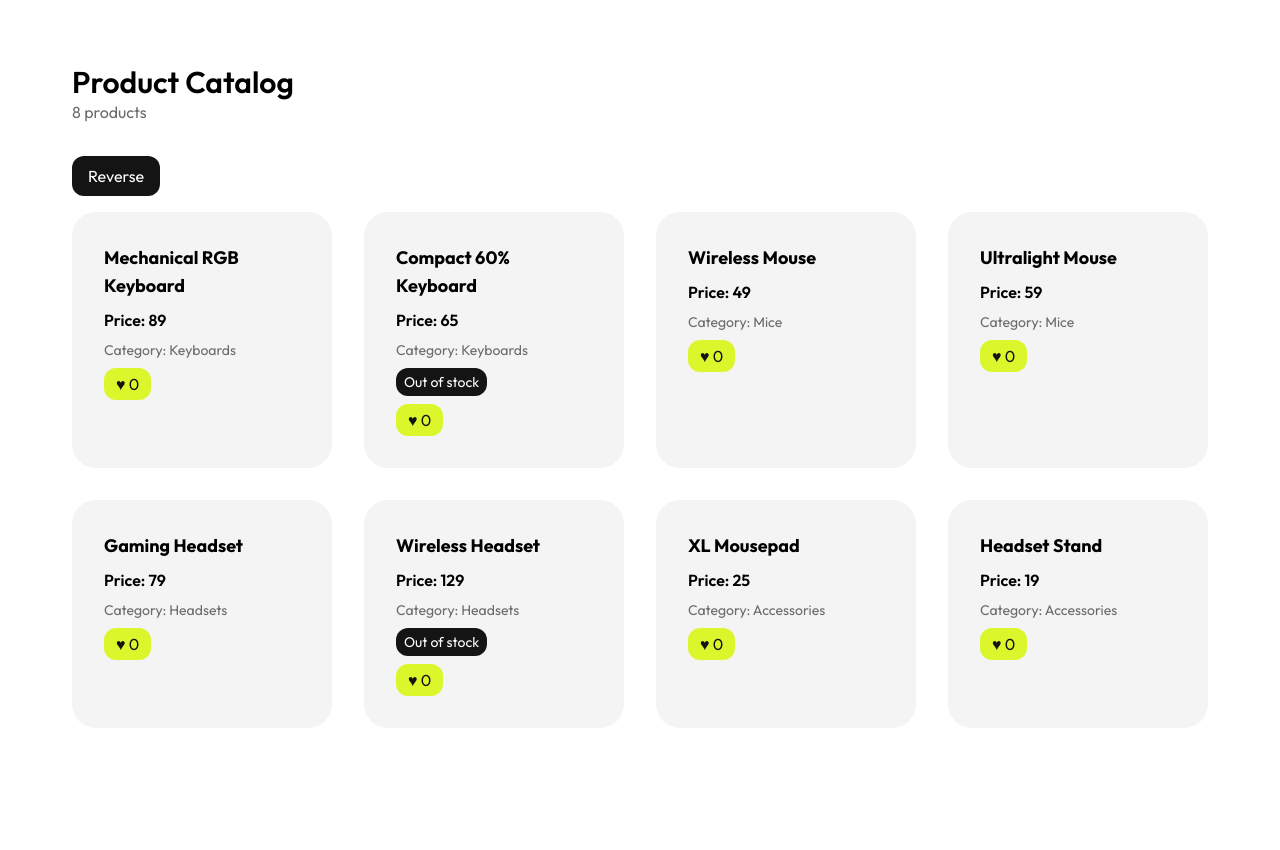
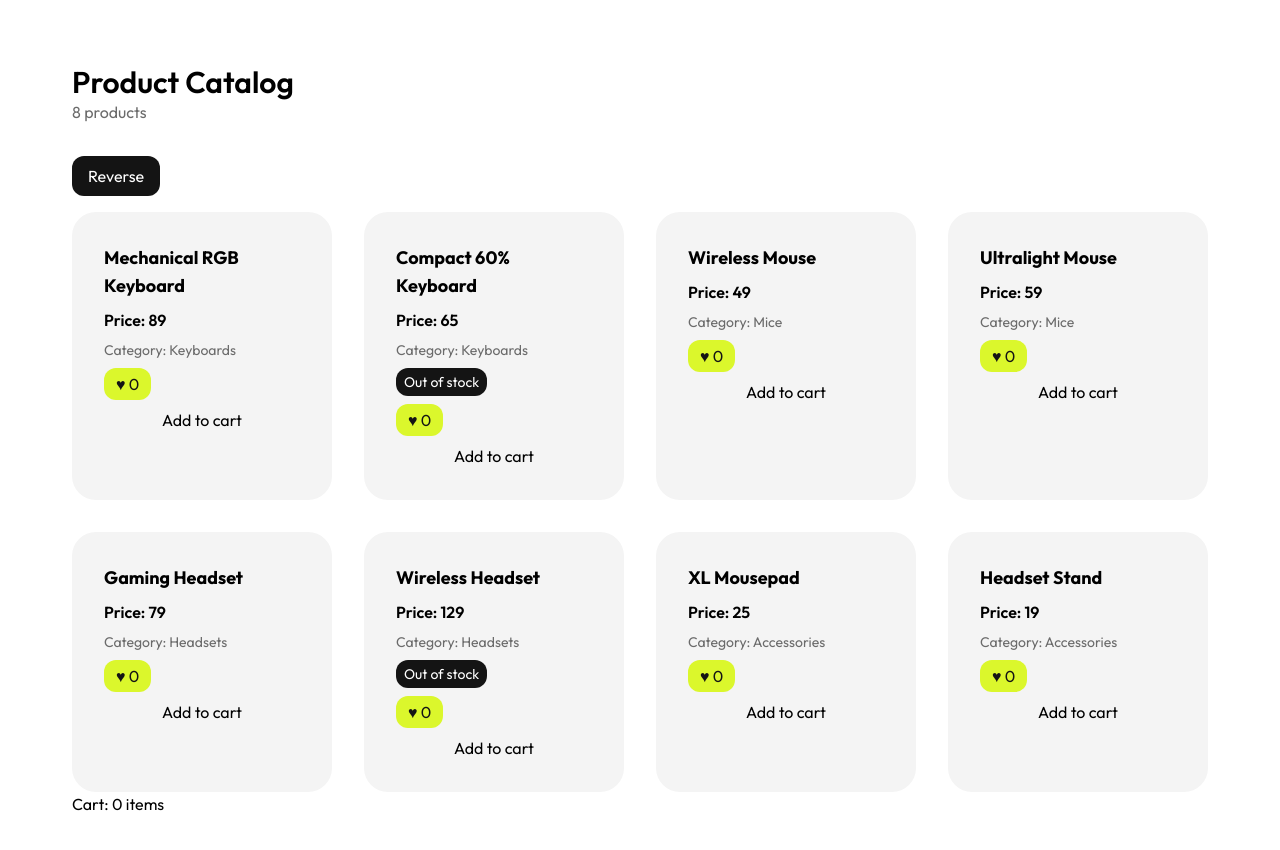
Before and after one commit to gilbertoroncanciogualteross-creator/product-catalog, a React (Vite) app: page / in a window 1280 px wide. Shown: the top 850 px of the page. Before the commit the page ends 800 px from the top, so only its background shows below. Built offline with nearby package versions, Linux system fonts and the light colour scheme.

Commit message:
feat: add to cart

```diff
--- a/src/App.jsx
+++ b/src/App.jsx
@@ -1,12 +1,22 @@
 import { products } from './data/products';
 import Header from './components/Header'
 import ProductList from './components/ProductList';
+import { useState } from 'react';
 
 function App() {
+
+    const [cart, setCart] = useState([]);
+
+    function addToCart(product) {
+        setCart([...cart, { ...product, quantity: 1 }]);
+        console.log(cart);
+    }
+
     return (
         <main className="max-w-[1200px] mx-auto px-8 py-16 font-sans">
             <Header count={products.length} />
-            <ProductList products={products} />
+            <ProductList products={products} onAddToCart={addToCart} />
+            <p>Cart: {cart.length} items</p>
         </main>
     );
 }
--- a/src/components/ProductCard.jsx
+++ b/src/components/ProductCard.jsx
@@ -1,7 +1,7 @@
 
 import { useState } from 'react';
 
-export default function ProductCard({ product }) {
+export default function ProductCard({ product, onAddToCart }) {
 
   const [likes, setLikes] = useState(0);
 
@@ -19,6 +19,8 @@ export default function ProductCard({ product }) {
         ♥ {likes}
       </button>
 
+      <button onClick={() => onAddToCart(product)}>Add to cart</button>
+
     </li>
   );
 }
--- a/src/components/ProductList.jsx
+++ b/src/components/ProductList.jsx
@@ -1,10 +1,8 @@
 import ProductCard from './ProductCard';
 import { useState } from 'react';
 
-export default function ProductList({ products }) {
+export default function ProductList({ products, onAddToCart }) {
     const [reversed, setReversed] = useState(false);
-
-
 
     if (products.length === 0) {
         return <p>No products</p>
@@ -20,7 +18,7 @@ export default function ProductList({ products }) {
             </button>
             <ul className="grid grid-cols-[repeat(auto-fit,minmax(250px,1fr))] gap-8">
                 {products.map(p => (
-                <ProductCard key={p.id} product={p} />
+                <ProductCard key={p.id} product={p} onAddToCart={onAddToCart}/>
                 ))}
             </ul>
         </>
```
